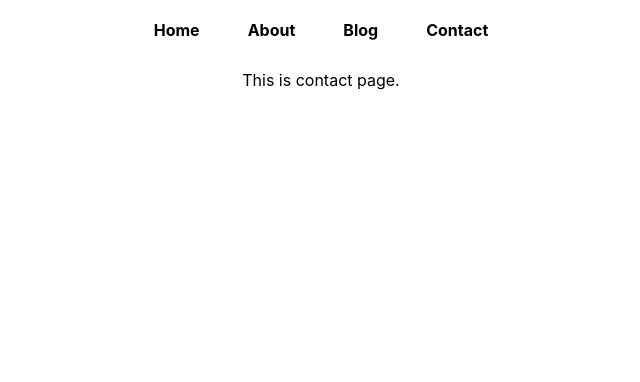
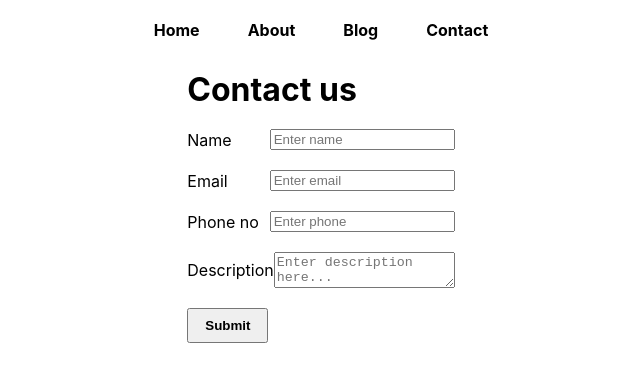
Before and after one commit to shivani312/next-js, a Next.js app: page /contact in a window 1280 px wide. Shown: the top 382 px of the page, without its empty margins (319-959 px from the left). Built offline with nearby package versions, Linux system fonts and the light colour scheme.

Commit message:
design contact form and integrated add contact api

```diff
--- /dev/null
+++ b/contactdata/3.json
@@ -0,0 +1,6 @@
+{
+    "name": "shruti",
+    "email": "shruti@gmail.com",
+    "phone": "3645726313",
+    "desc": "dbvfbbjfjbjnfghngf"
+}
--- /dev/null
+++ b/contactdata/5.json
@@ -0,0 +1,6 @@
+{
+    "name": "shivani",
+    "email": "sjhh@gmail.com",
+    "phone": "7384578445",
+    "desc": "fvgjfbjncvjbh"
+}
--- a/package.json
+++ b/package.json
@@ -14,9 +14,11 @@
     "@types/react-dom": "18.2.7",
     "eslint": "8.47.0",
     "eslint-config-next": "13.4.19",
+    "formik": "^2.4.3",
     "next": "13.4.19",
     "react": "18.2.0",
     "react-dom": "18.2.0",
-    "typescript": "5.1.6"
+    "typescript": "5.1.6",
+    "yup": "^1.2.0"
   }
 }
--- a/src/pages/api/postcontact.ts
+++ b/src/pages/api/postcontact.ts
@@ -1,16 +1,23 @@
-import { NextApiRequest, NextApiResponse } from 'next'
+import { NextApiRequest, NextApiResponse } from 'next';
 import * as fs from 'node:fs';
 
-export default function handler(
+export default async function handler(
     req: NextApiRequest,
     res: NextApiResponse<any>
 ) {
     if (req.method === "POST") {
+        try {
+            const data = await fs.promises.readdir('contactdata');
 
-        fs.writeFile('contactdata/1.json', JSON.stringify(req.body), () => { })
-        res.status(200).json(req)
+            const fileName = `contactdata/${data.length + 1}.json`;
+            await fs.promises.writeFile(fileName, JSON.stringify(req.body));
 
+            res.status(200).json({ message: "Data saved successfully." });
+        } catch (error) {
+            console.error(error);
+            res.status(500).json({ error: "An error occurred while saving the data." });
+        }
     } else {
-        res.status(200).json(['allblogs'])
+        res.status(200).json(['allblogs']);
     }
 }
--- a/src/pages/contact.tsx
+++ b/src/pages/contact.tsx
@@ -1,7 +1,131 @@
 import React from "react";
+import { Formik, Form, Field, ErrorMessage } from "formik";
+import * as Yup from "yup";
+
+import Styles from "../styles/Contact.module.css";
 
 const Contact = () => {
-    return <div>This is contact page.</div>;
+    const initialValues = {
+        name: "",
+        email: "",
+        phone: "",
+        desc: "",
+    };
+
+    const onSubmit = async (values: any, { resetForm }: any) => {
+        console.log(values);
+        try {
+            const response = await fetch(
+                "http://localhost:3001/api/postcontact",
+                {
+                    method: "POST", // or 'PUT'
+                    headers: {
+                        "Content-Type": "application/json",
+                    },
+                    body: JSON.stringify(values),
+                }
+            );
+
+            const result = await response.json();
+            resetForm();
+        } catch (error) {
+            console.error("Error:", error);
+        }
+    };
+
+    return (
+        <div>
+            <h1 className={Styles.title}>Contact us</h1>
+            <Formik
+                initialValues={initialValues}
+                // validationSchema={validationSchema}
+                onSubmit={onSubmit}
+            >
+                <Form>
+                    <div className={Styles.formfield}>
+                        <div className={Styles.fieldinput}>
+                            <label className="form-label" htmlFor="name">
+                                Name
+                            </label>
+                            <Field
+                                type="text"
+                                placeholder="Enter name"
+                                className="form-control"
+                                id="exampleInputName"
+                                name="name"
+                            />
+                        </div>
+                        <ErrorMessage
+                            name="name"
+                            component="div"
+                            className={Styles.errormessage}
+                        />
+                    </div>
+                    <div className={Styles.formfield}>
+                        <div className={Styles.fieldinput}>
+                            <label className="form-label" htmlFor="email">
+                                Email
+                            </label>
+                            <Field
+                                type="email"
+                                placeholder="Enter email"
+                                className="form-control"
+                                id="exampleInputEmail1"
+                                name="email"
+                            />
+                        </div>
+                        <ErrorMessage
+                            name="email"
+                            component="div"
+                            className={Styles.errormessage}
+                        />
+                    </div>
+                    <div className={Styles.formfield}>
+                        <div className={Styles.fieldinput}>
+                            <label className="form-label" htmlFor="phone">
+                                Phone no
+                            </label>
+                            <Field
+                                type="text"
+                                placeholder="Enter phone"
+                                className="form-control"
+                                id="exampleInputPhone"
+                                name="phone"
+                            />
+                        </div>
+                        <ErrorMessage
+                            name="phone"
+                            component="div"
+                            className={Styles.errormessage}
+                        />
+                    </div>
+                    <div className={Styles.formfield}>
+                        <div className={Styles.fieldinput}>
+                            <label className="form-label" htmlFor="desc">
+                                Description
+                            </label>
+                            <Field
+                                as="textarea"
+                                placeholder="Enter description here..."
+                                id="desc"
+                                className="form-control"
+                                name="desc"
+                            />
+                        </div>
+                        <ErrorMessage
+                            name="desc"
+                            component="div"
+                            className={Styles.errormessage}
+                        />
+                    </div>
+
+                    <button type="submit" className="btn btn-primary">
+                        Submit
+                    </button>
+                </Form>
+            </Formik>
+        </div>
+    );
 };
 
 export default Contact;
--- /dev/null
+++ b/src/styles/Contact.module.css
@@ -0,0 +1,23 @@
+
+.title {
+    margin-bottom: 20px;
+}
+
+.formfield {
+    margin-bottom: 10px;
+    display: flex;
+    justify-content: space-between;
+    flex-direction: column;
+}
+
+.fieldinput {
+    display: flex;
+    align-items: center;
+    justify-content: space-between;
+    margin-bottom: 10px;
+}
+
+.errormessage {
+    color: rgb(244, 48, 48);
+    font-size: 12px;
+}
```
Also changed, not shown: 1 other file (tests, documents, lock files or other folders).
